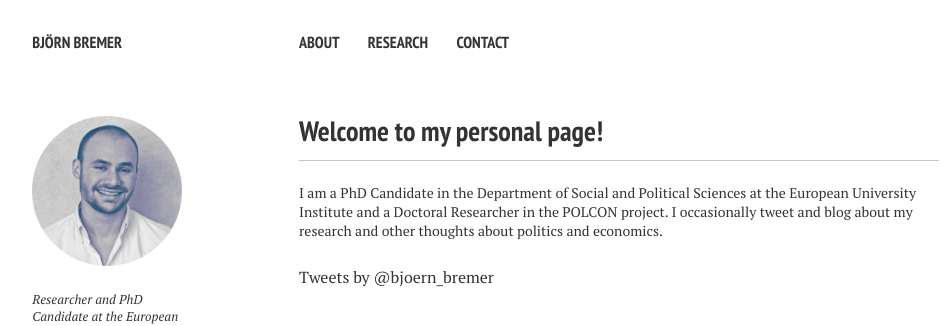
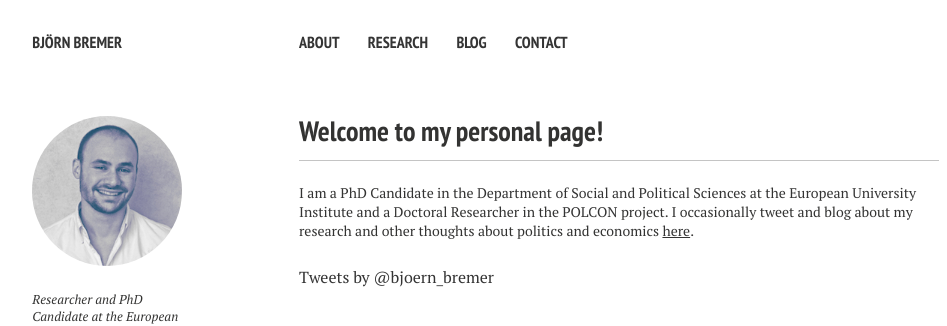
Before and after one commit to bjoernbremer/bjoernbremer.github.io, a Jekyll site: the page built from index.md, in a window 1280 px wide. Shown: the top 326 px of the page, without its empty margins (21-968 px from the left). Built offline with Jekyll 4.4.1, drawn with Linux system fonts in a browser that asks for light colours; nearby versions of some CDN libraries; comment, search, counter and statistics services are not loaded.

Commit message:
Add blog

```diff
--- a/_data/navigation.yml
+++ b/_data/navigation.yml
@@ -6,5 +6,8 @@
 - title: Research
   url: /research/
 
+- title: Blog
+  url: /blog/
+
 - title: Contact
   url: /contact/
--- a/index.md
+++ b/index.md
@@ -8,4 +8,4 @@
   creditlink:
 ---
 
-I am a PhD Candidate in the [Department of Social and Political Sciences](http://www.eui.eu/DepartmentsAndCentres/PoliticalAndSocialSciences/Index.aspx) at the [European University Institute](http://www.eui.eu/Home.aspx) and a Doctoral Researcher in the [POLCON](http://www.eui.eu/Projects/POLCON/Home.aspx) project. I occasionally tweet and blog about my research and other thoughts about politics and economics.
+I am a PhD Candidate in the [Department of Social and Political Sciences](http://www.eui.eu/DepartmentsAndCentres/PoliticalAndSocialSciences/Index.aspx) at the [European University Institute](http://www.eui.eu/Home.aspx) and a Doctoral Researcher in the [POLCON](http://www.eui.eu/Projects/POLCON/Home.aspx) project. I occasionally tweet and blog about my research and other thoughts about politics and economics <a href="{{ site.url }}/blog" style="text-decoration: underline">here</a>.
```
Also changed, not shown: blog/index.md (added, +5 -0 lines), 1 other file.
